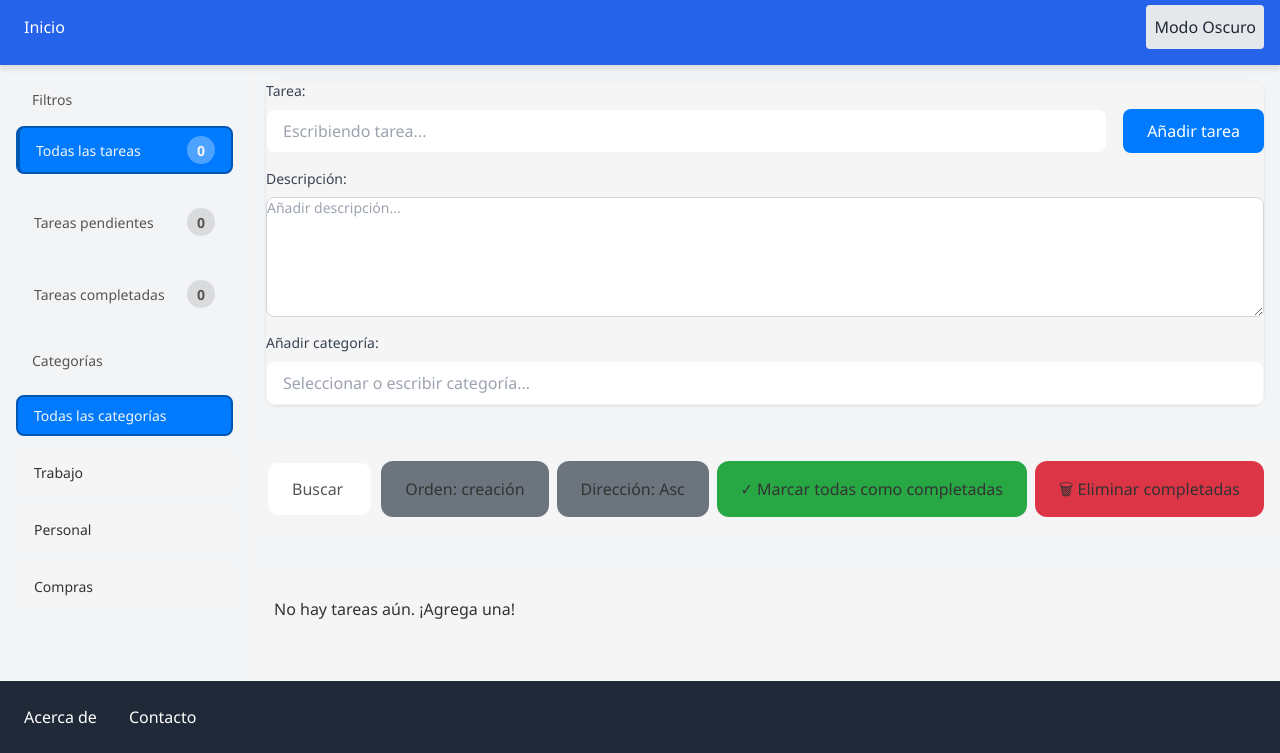
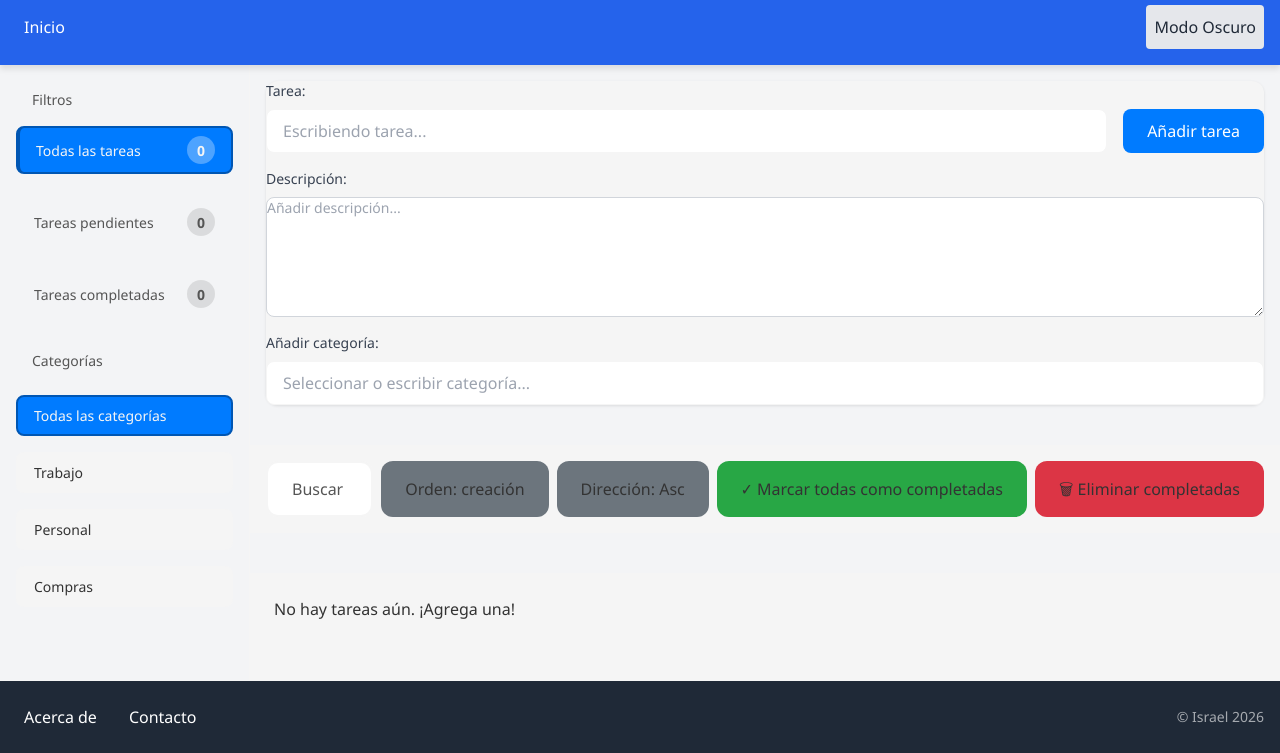
Before and after one commit to Israel7104/bootcamp-project, a plain HTML site: page index.html in a window 1280 px wide. Shown: the part 47-800 px from the top of the page. Drawn offline with nearby package versions, Linux system fonts and the light colour scheme.

Commit message:
Add copyright notice to footer

```diff
--- a/index.html
+++ b/index.html
@@ -206,6 +206,7 @@
     <footer class="bg-gray-800 text-white p-4 text-center">
         <a href="#" class="hover:bg-blue-500 p-2 rounded">Acerca de</a>
         <a href="#" class="hover:bg-blue-500 p-2 rounded">Contacto</a>
+        <span class="ml-auto text-sm opacity-60">&copy; Israel 2026</span>
     </footer>
     <script src="app.js"></script>
 </body>
```
